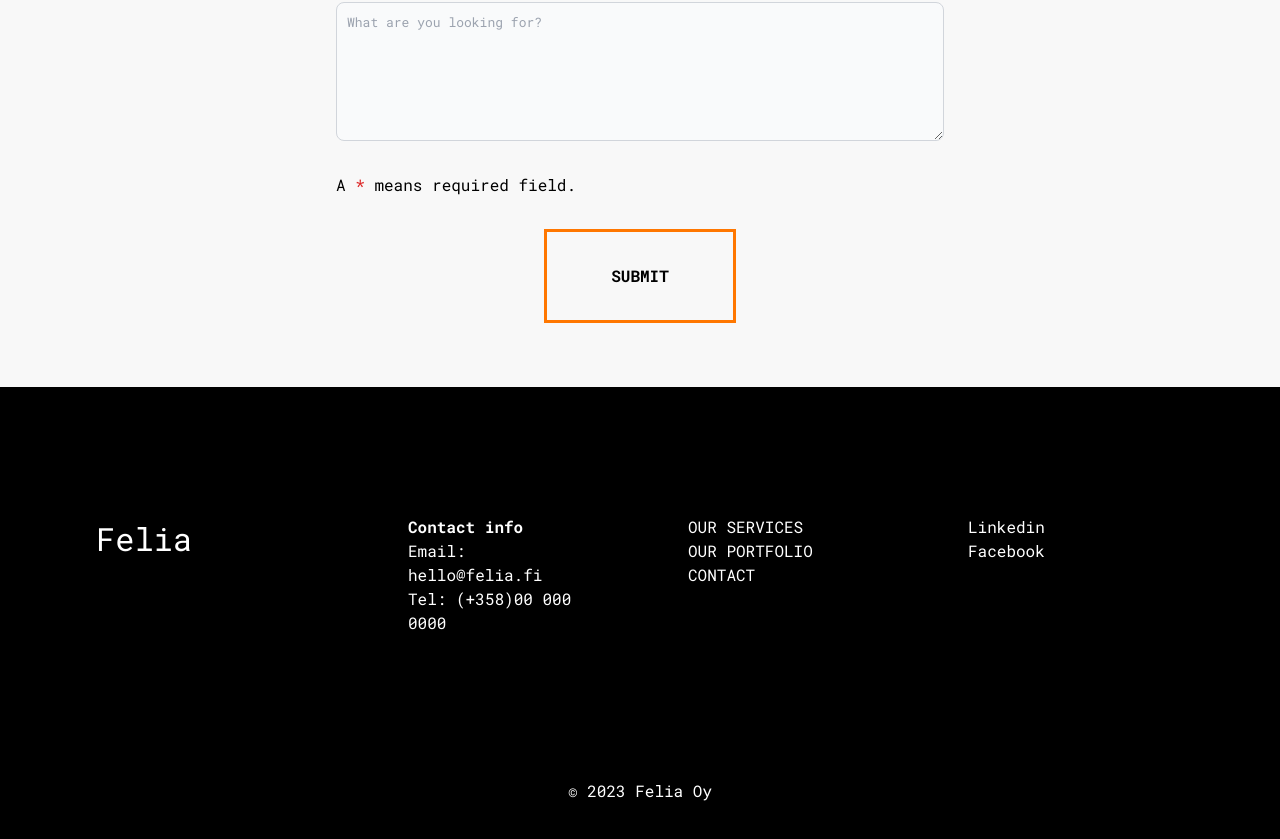
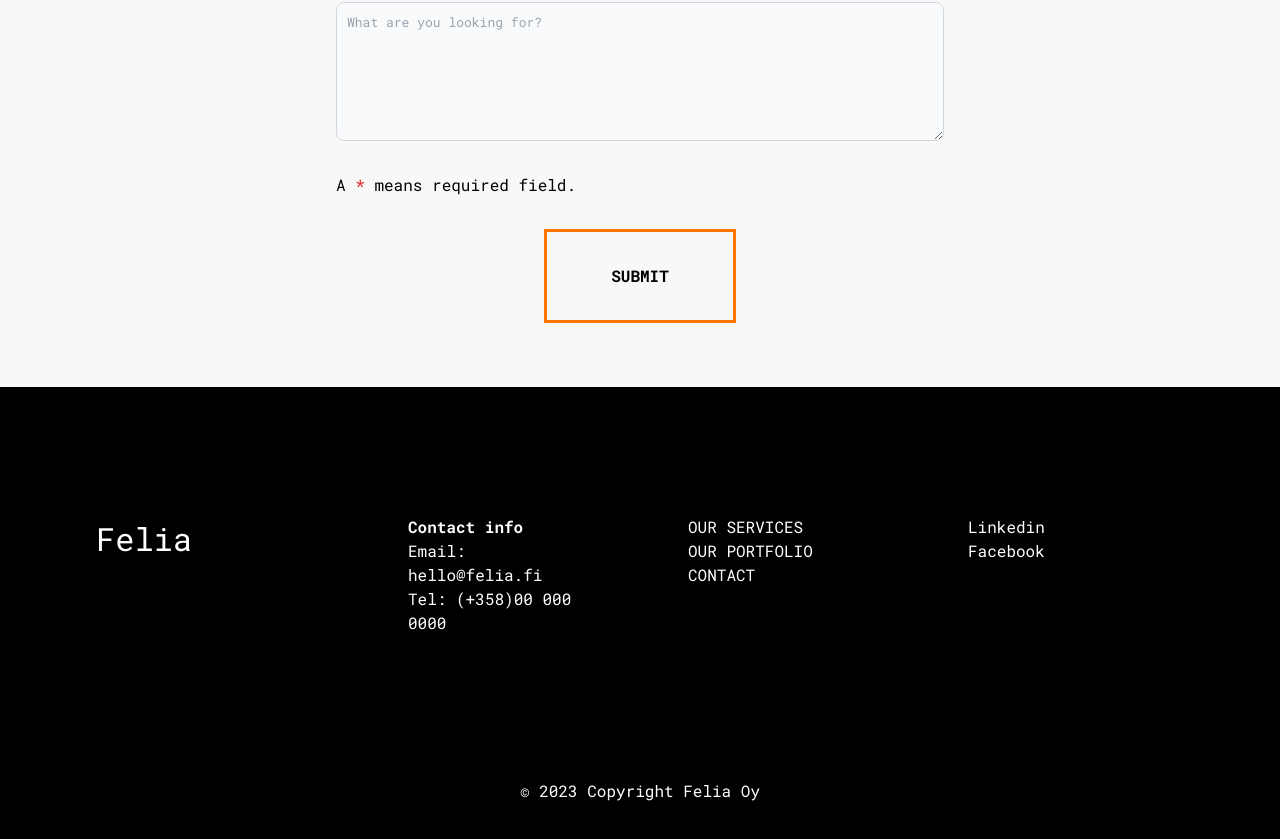
Before and after one commit to cuongtran-6618/cuongtran-6618.github.io, a Next.js app: page / in a window 1280 px wide. Shown: the part 2391-3230 px from the top of the page. Built offline with nearby package versions, Linux system fonts and the light colour scheme.

Commit message:
add copyright

```diff
--- a/components/Footer.tsx
+++ b/components/Footer.tsx
@@ -36,7 +36,7 @@ export default function Footer() {
           </div>
         </div>
         <div className="mb-8">
-          © {new Date().getFullYear()} {company.info.name} Oy
+          © {new Date().getFullYear()} Copyright {company.info.name} Oy
         </div>
       </div>
     </div>
```
